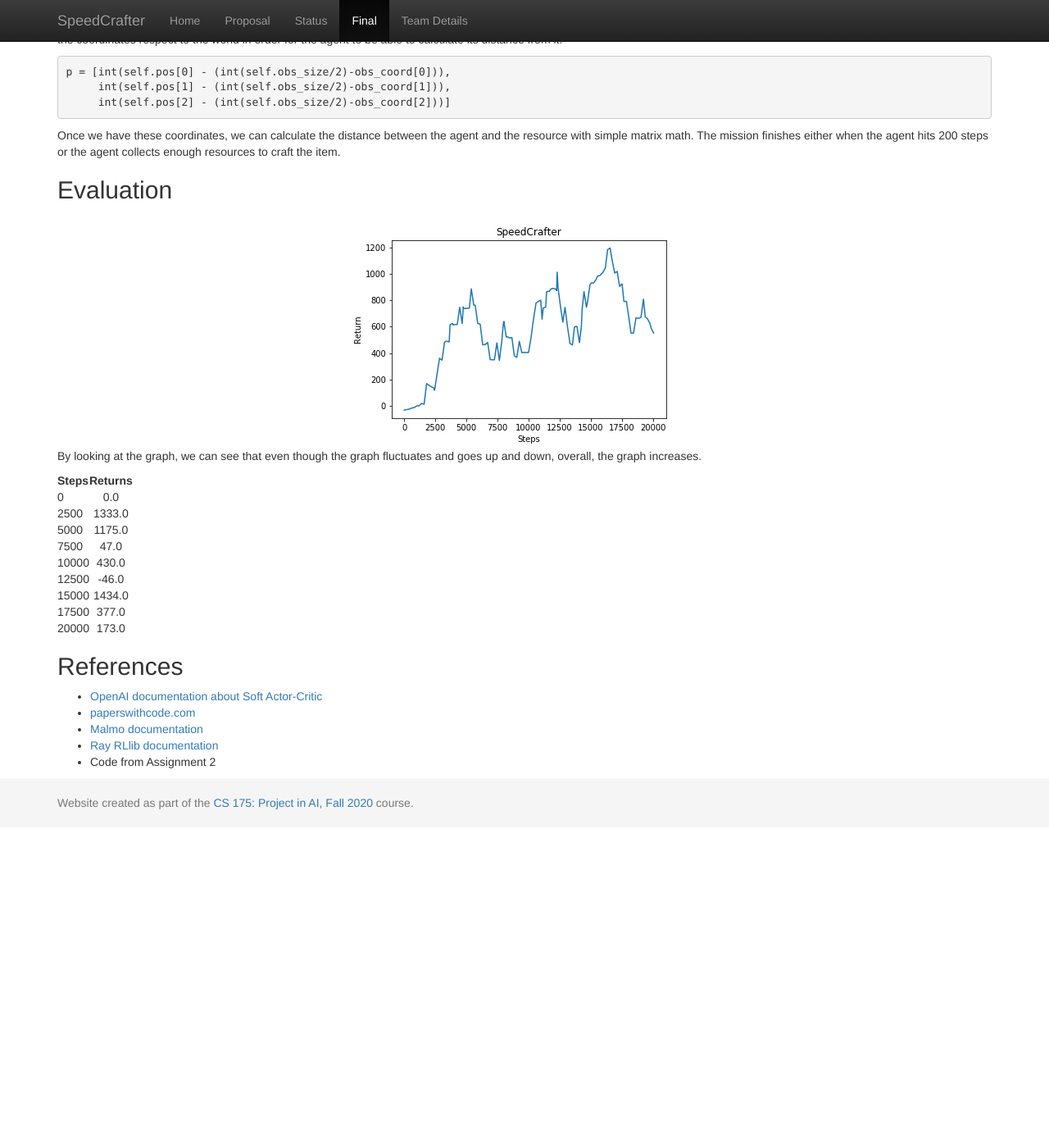
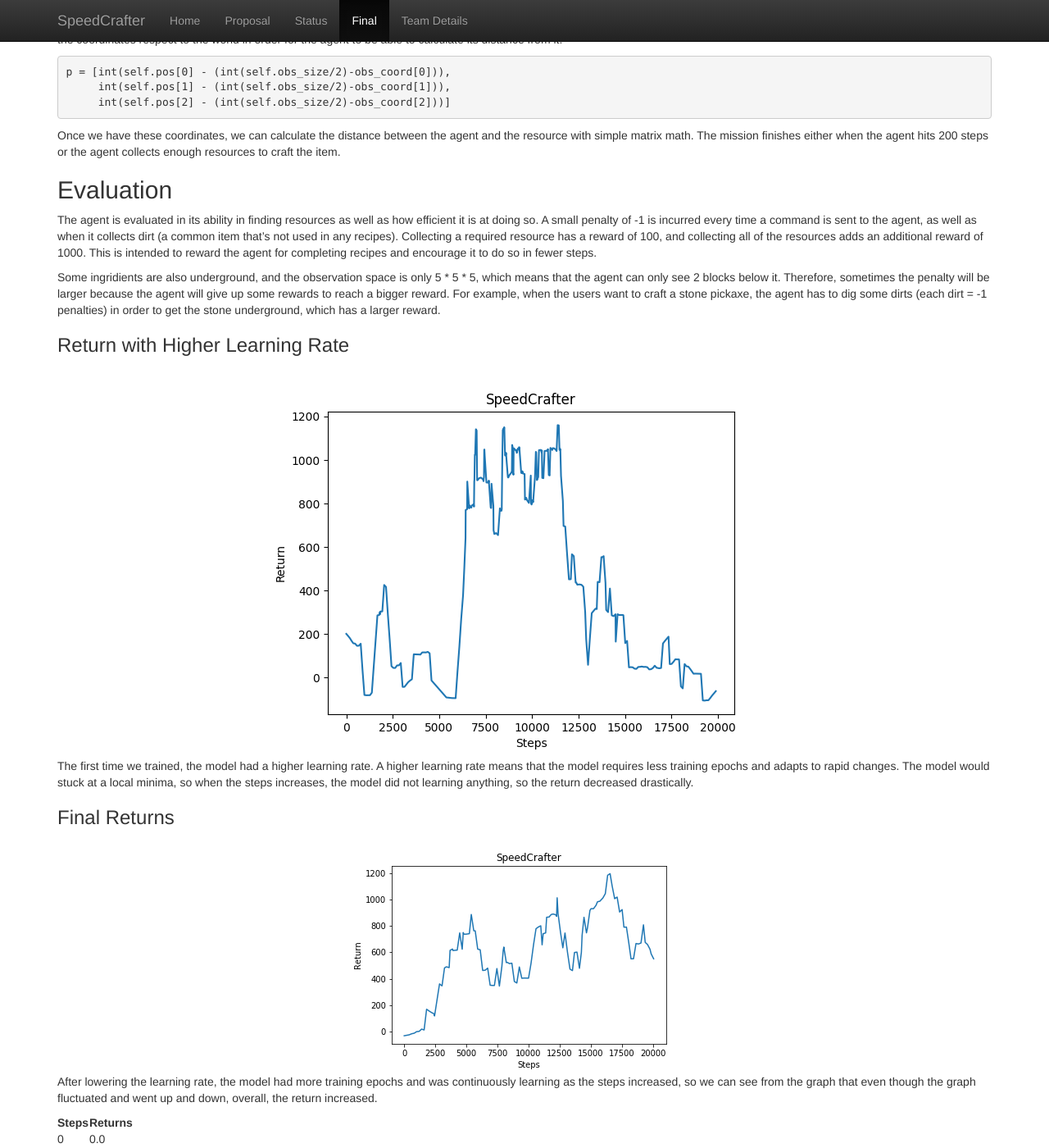
Before and after one commit to jhnguyen521/SpeedCrafter, a Jekyll site: the page built from docs/final.md, in a window 1280 px wide and 1400 px high, scrolled down 1865 px. Shown: the whole window at 82% size. Built offline with Jekyll 4.4.1, drawn with Linux system fonts in a browser that asks for light colours; before the commit the page ends 2874 px from its top, so only the background shows below that.

Commit message:
add more paragraphs to eval

```diff
--- a/docs/final.md
+++ b/docs/final.md
@@ -38,21 +38,31 @@ Once we have these coordinates, we can calculate the distance between the agent
 The mission finishes either when the agent hits 200 steps or the agent collects enough resources to craft the item.
 
 ## Evaluation
+The agent is evaluated in its ability in finding resources as well as how efficient it is at doing so. A small penalty of -1 is incurred every time a command is sent to the agent, as well as when it collects dirt (a common item that's not used in any recipes). Collecting a required resource has a reward of 100, and collecting all of the resources adds an additional reward of 1000. This is intended to reward the agent for completing recipes and encourage it to do so in fewer steps.
+
+Some ingridients are also underground, and the observation space is only 5 * 5 * 5, which means that the agent can only see 2 blocks below it. Therefore, sometimes the penalty will be larger because the agent will give up some rewards to reach a bigger reward. For example, when the users want to craft a stone pickaxe, the agent has to dig some dirts (each dirt = -1 penalties) in order to get the stone underground, which has a larger reward.
+
+### Return with Higher Learning Rate
+<div style="text-align:center"> <img src='https://github.com/jhnguyen521/SpeedCrafter/blob/main/img/high_learning.png'/> </div>
+
+The first time we trained, the model had a higher learning rate. A higher learning rate means that the model requires less training epochs and adapts to rapid changes. The model would stuck at a local minima, so when the steps increases, the model did not learning anything, so the return decreased drastically.
+
+### Final Returns
 <div style="text-align:center"> <img src='https://raw.githubusercontent.com/jhnguyen521/SpeedCrafter/main/img/final_return_graph.png'/> </div>
 
-By looking at the graph, we can see that even though the graph fluctuates and goes up and down, overall, the graph increases.
+After lowering the learning rate, the model had more training epochs and was continuously learning as the steps increased, so we can see from the graph that even though the graph fluctuated and went up and down, overall, the return increased.
 
 | Steps | Returns |
-| ----- | :-----: |
-| 0     |   0.0   |
+| ----- | ------- |
+| 0     | 0.0     |
 | 2500  | 1333.0  |
 | 5000  | 1175.0  |
-| 7500  |  47.0   |
-| 10000 |  430.0  |
-| 12500 |  -46.0  |
+| 7500  | 47.0    |
+| 10000 | 430.0   |
+| 12500 | -46.0   |
 | 15000 | 1434.0  |
-| 17500 |  377.0  |
-| 20000 |  173.0  |
+| 17500 | 377.0   |
+| 20000 | 173.0   |
 
 
 
```
